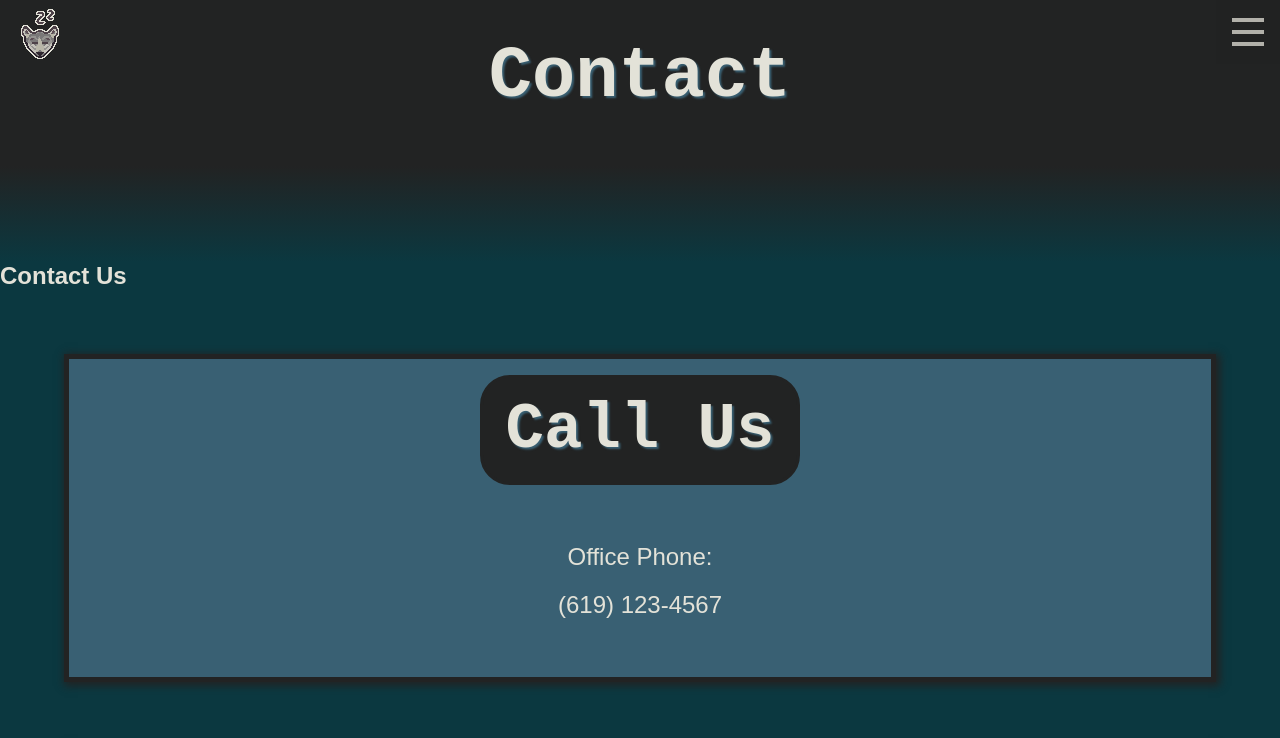
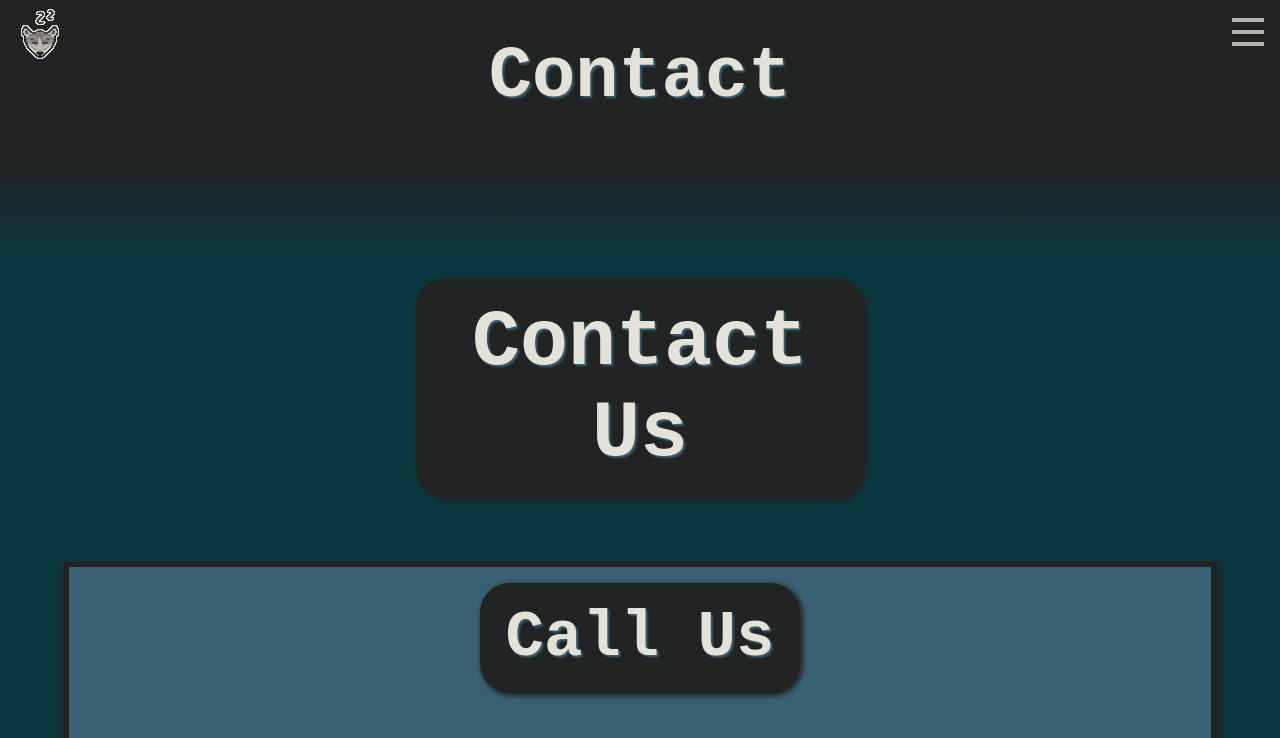
Before and after one commit to NepiMwewa/Sleepy-Woof-Studios-website, a plain HTML site: page contact.html in a window 1280 px wide. Shown: the top 738 px of the page. Drawn offline with Linux system fonts and the light colour scheme.

Commit message:
added styles to heading for contact cards. also increased font size for footer and made it wrap

```diff
--- a/style.css
+++ b/style.css
@@ -73,12 +73,13 @@
   }
   footer>ul{
     display: flex;
+    flex-wrap: wrap;
     justify-content: space-around;
     list-style-type: none;
   }
   footer>ul>li{
 
-    font-size: 1rem;
+    font-size: 1.5rem;
     border-left: #e3e2d8 solid 2px;
     border-right: #e3e2d8 solid 2px;
     text-align: center;
@@ -299,6 +300,26 @@
 /*Start of Contact page stles*/
   /*Start of contact cards*/
 
+  #contact_section h1{
+    display: block;
+    text-align: center;
+    font-size: 5rem;
+    font-family: monospace;
+
+    width: 28rem;
+    padding: 1rem;
+    margin: 1rem auto;
+
+    border-style: solid;
+    border-radius: 30px;
+
+    border-color: #222323;
+    background-color: #222323;
+    text-shadow: 2px 2px 2px #396073;
+
+    -webkit-box-shadow: 2px 2px 5px 1px #222323;
+    box-shadow: 2px 2px 5px 1px #222323;
+  }
 
   .contact_card{
     width: 90%;
@@ -331,6 +352,9 @@
     border-color: #222323;
     background-color: #222323;
     text-shadow: 2px 2px 2px #396073;
+
+    -webkit-box-shadow: 2px 2px 5px 1px #222323;
+    box-shadow: 2px 2px 5px 1px #222323;
   }
 
   .contact_card p{
@@ -364,6 +388,9 @@
       margin: 1rem;
 
       text-shadow: 2px 2px 2px #396073;
+
+      -webkit-box-shadow: 2px 2px 5px 1px #222323;
+      box-shadow: 2px 2px 5px 1px #222323;
   }
 
   #bug_report_form label{
```
